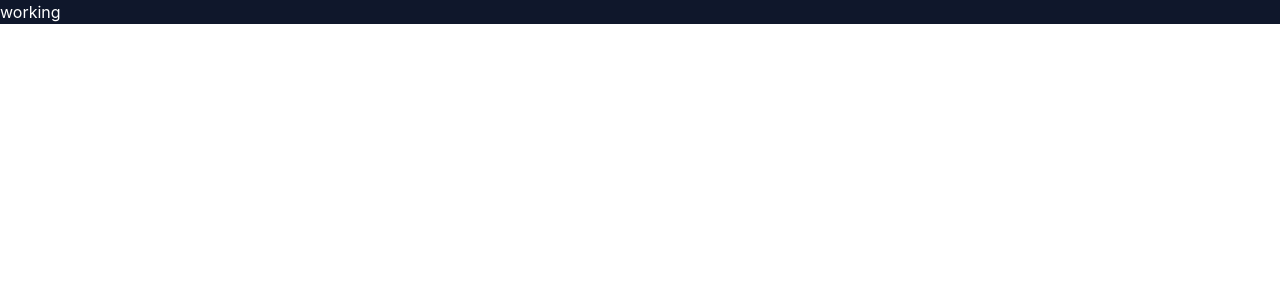
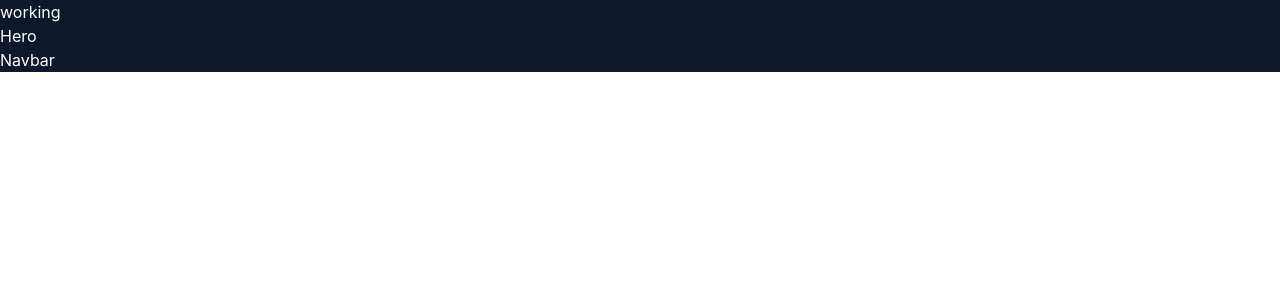
Before and after one commit to ALTUM-02/altum02.me-frontend, a React (Vite) app: page / in a window 1280 px wide. Shown: the top 300 px of the page. Built offline with nearby package versions, Linux system fonts and the light colour scheme.

Commit message:
new change

```diff
--- a/src/App.tsx
+++ b/src/App.tsx
@@ -1,8 +1,12 @@
+import Hero from "./section/Hero";
+import Navbar from "./section/Navbar";
 
 function App() {
   return (
     <div className="bg-slate-900 text-white">
       <h1>working</h1>
+      <Hero />
+      <Navbar />
     </div>
   );
 }
```
